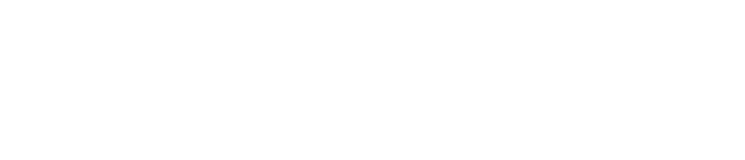
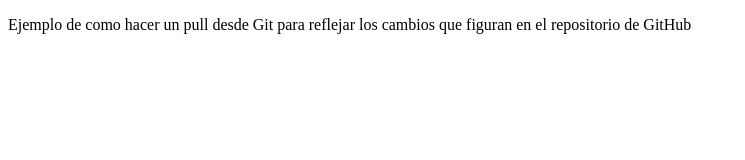
Before and after one commit to LukeCanepa/ClaseGit-comision23003, a plain HTML site: page index.html in a window 1280 px wide. Shown: the whole page, without its empty margins (0-745 px from the left). Drawn offline with Linux system fonts and the light colour scheme.

Commit message:
Update index.html
Se agrego una etiqueta <p> en el fichero index

```diff
--- a/index.html
+++ b/index.html
@@ -12,6 +12,7 @@
     </header>
 
     <main>
+        <p> Ejemplo de como hacer un pull desde Git para reflejar los cambios que figuran en el repositorio de GitHub </p>
 
     </main>
 
```
